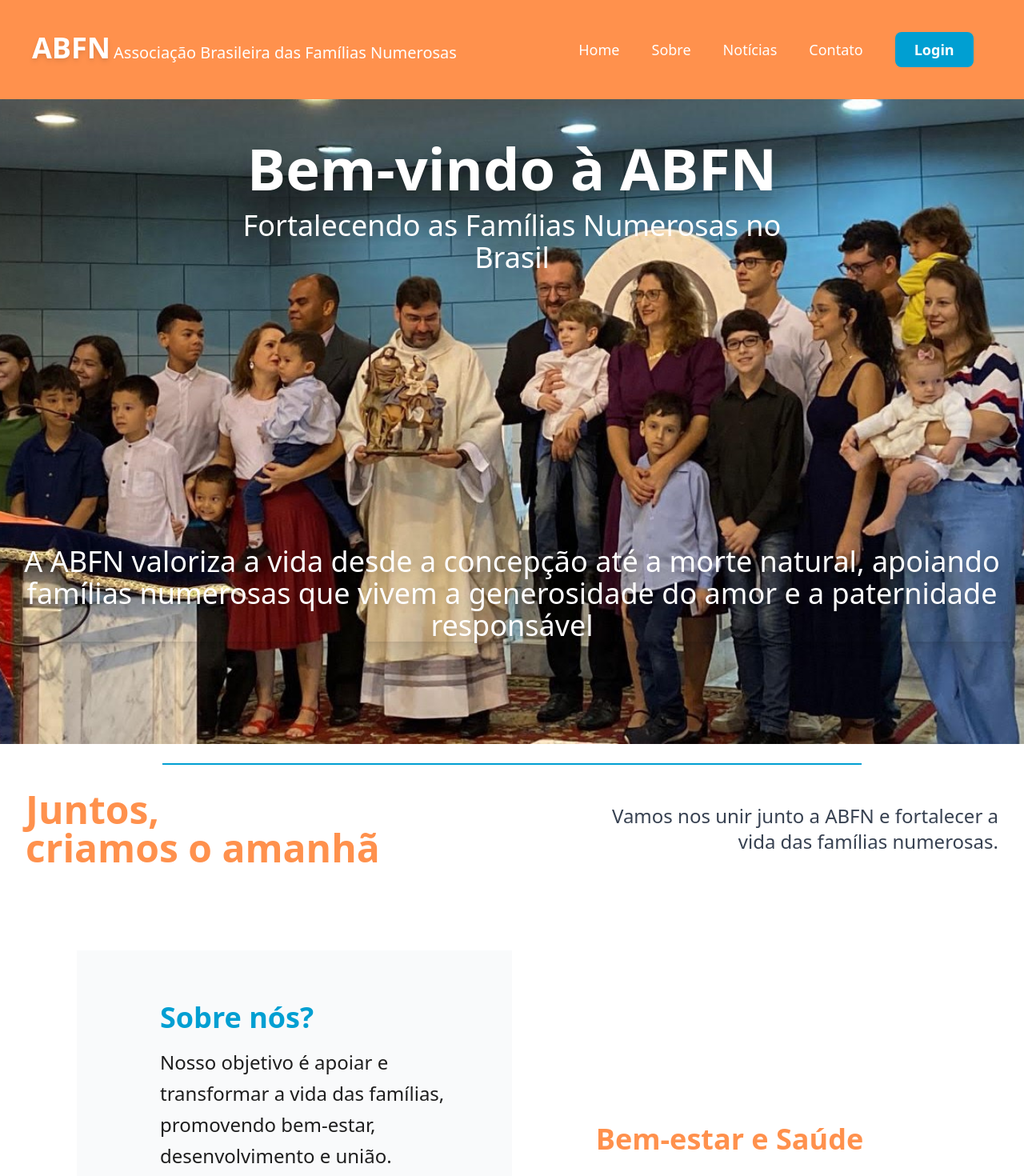
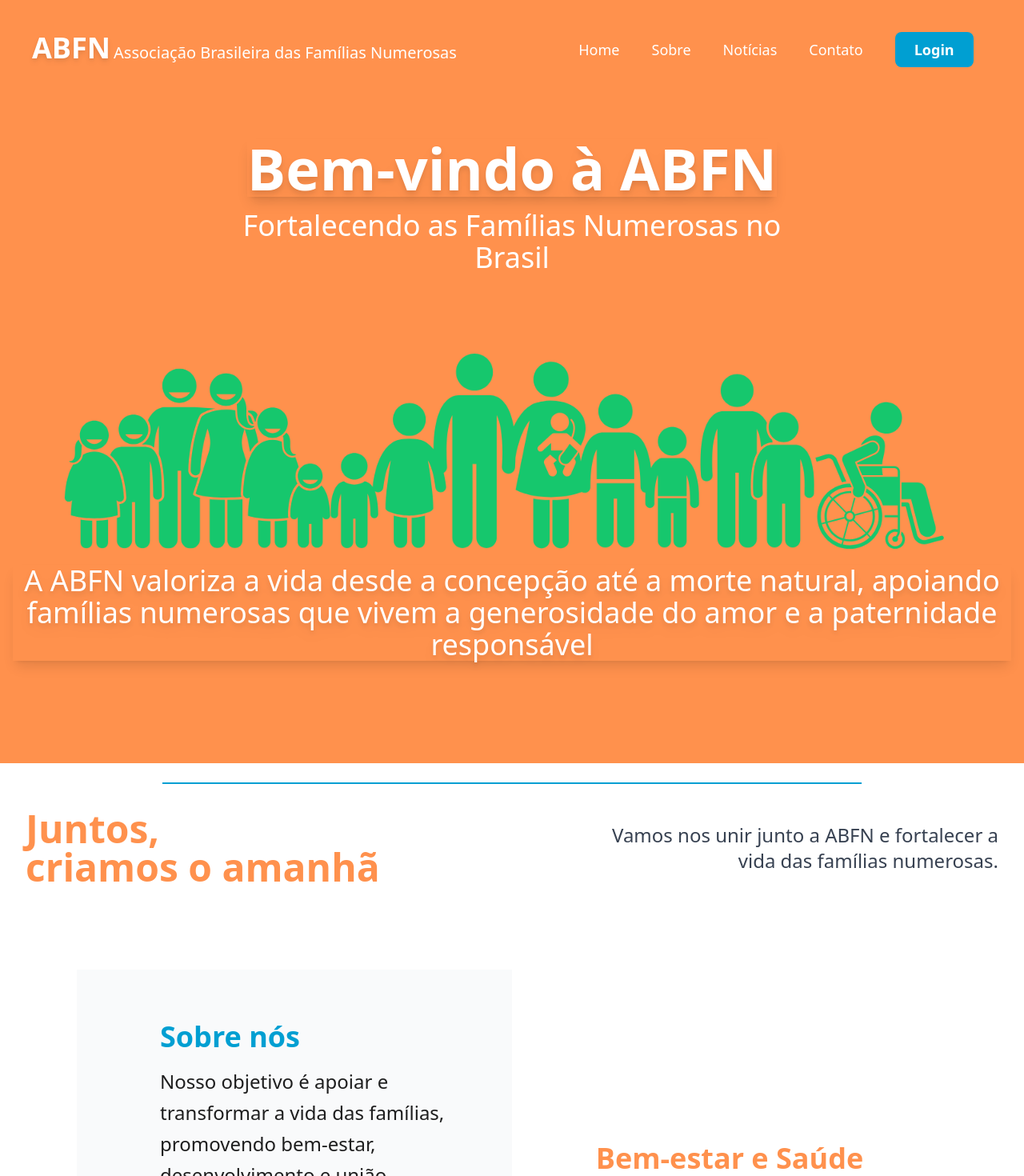
Before and after one commit to GuilhermeSegattoo/ABFN, a Next.js app: page / in a window 1280 px wide. Shown: the top 1470 px of the page at 80% size. Built offline with nearby package versions, Linux system fonts and the light colour scheme.

Commit message:
familySection bg ajuste 11

```diff
--- a/src/components/organism/FamilySection.tsx
+++ b/src/components/organism/FamilySection.tsx
@@ -8,7 +8,7 @@ const FamilySection = () => {
       alt="familia"
       width={1440}
       height={780}
-      className="object-contain lg:mt-[10px] mt-[-110px] md:mt-[-260px] w-full max-w-6xl md:max-w-4xl lg:max-w-5xl xl:max-w-6xl"
+      className="object-contain mt-[-300px] mb-[-300px] w-full max-w-6xl md:max-w-4xl lg:max-w-5xl xl:max-w-6xl"
     />
   </div>
   )
--- a/src/components/organism/Hero.tsx
+++ b/src/components/organism/Hero.tsx
@@ -7,10 +7,8 @@ const Hero: FC<HeroProps> = ({}) => {
   return (
     <section
       id="home"
-      className="w-full bg-cover bg-center flex flex-col justify-center items-center min-h-[60vh] 2xl:min-h-[80vh] mb-[-40px] px-4"
-      style={{
-        backgroundImage: 'url("/bg-familia-abfn.jpg")', // Caminho para a imagem na pasta public
-      }}
+      className="w-full bg-primary bg-cover bg-center flex flex-col justify-center items-center min-h-[60vh] 2xl:min-h-[80vh] mb-[-40px] px-4"
+
     >
       {/* Título */}
       <h1 className="font-bold text-[40px] sm:text-[40px] xl:text-7xl leading-tight text-center text-white mt-[50px] shadow-lg drop-shadow-lg">
@@ -22,7 +20,7 @@ const Hero: FC<HeroProps> = ({}) => {
         Fortalecendo as Famílias Numerosas no Brasil
       </p>
 
-
+     <FamilySection />
 
       <p className="text-light font-light text-xl sm:text-2xl xl:text-4xl mt-80 mb-32 text-center leading-relaxed max-w-7xl shadow-lg drop-shadow-lg">
         A ABFN valoriza a vida desde a concepção até a morte natural, apoiando famílias numerosas que vivem a generosidade do amor e a paternidade responsável
--- a/src/components/organism/Subscription.tsx
+++ b/src/components/organism/Subscription.tsx
@@ -37,7 +37,7 @@ const Vantagens = () => {
       {/* Parte Esquerda */}
       <div className="xl:w-1/2 lg:w-1/2 px-4 md:px-20 py-16 bg-gray-50">
         <h4 className="font-bold text-4xl text-third md:ml-6 mb-4 text-center lg:text-left">
-          Sobre nós?
+          Sobre nós
         </h4>
         <p className="text-dark text-2xl font-light leading-relaxed text-center md:ml-6 lg:text-left mb-6">
         Nosso objetivo é apoiar e transformar a vida das famílias, promovendo bem-estar, desenvolvimento e união.
```
